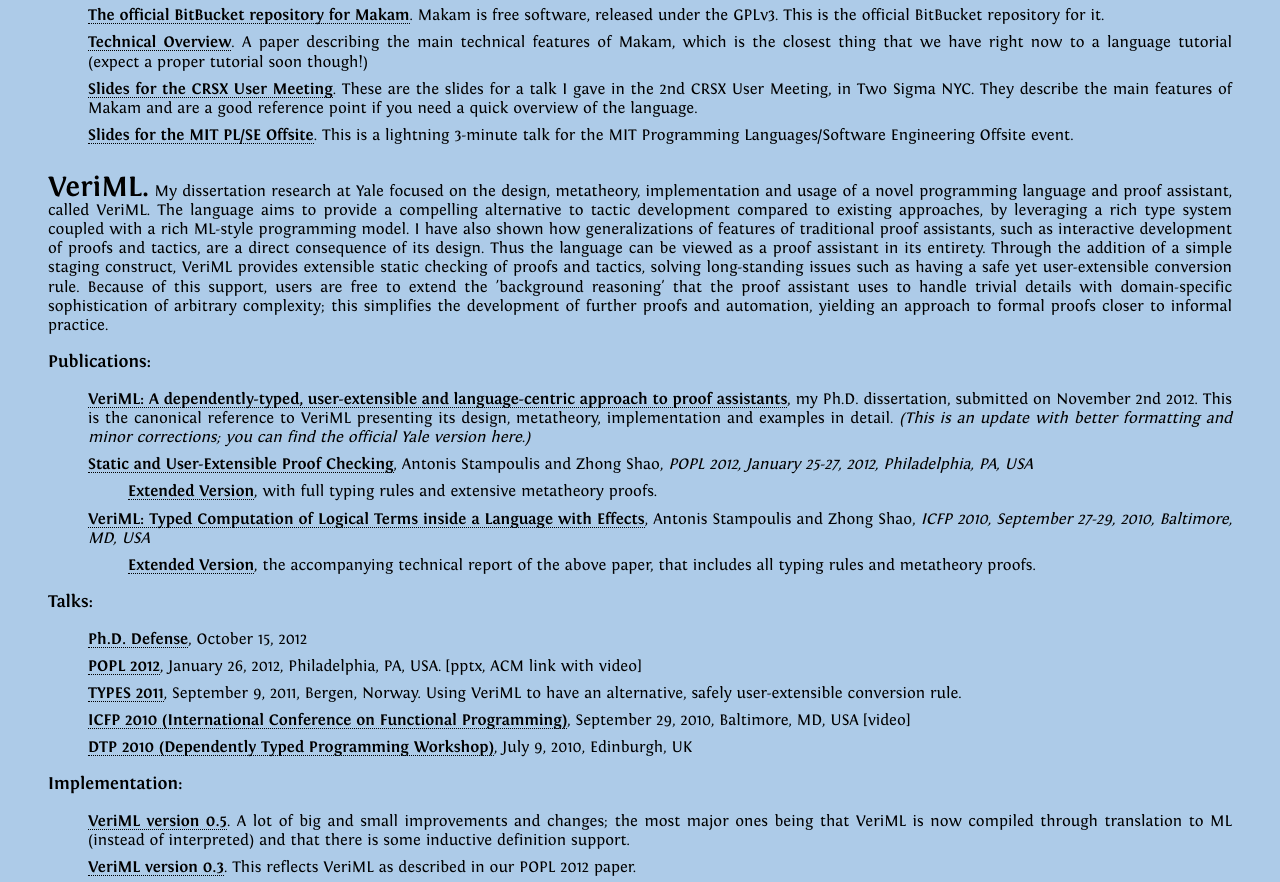
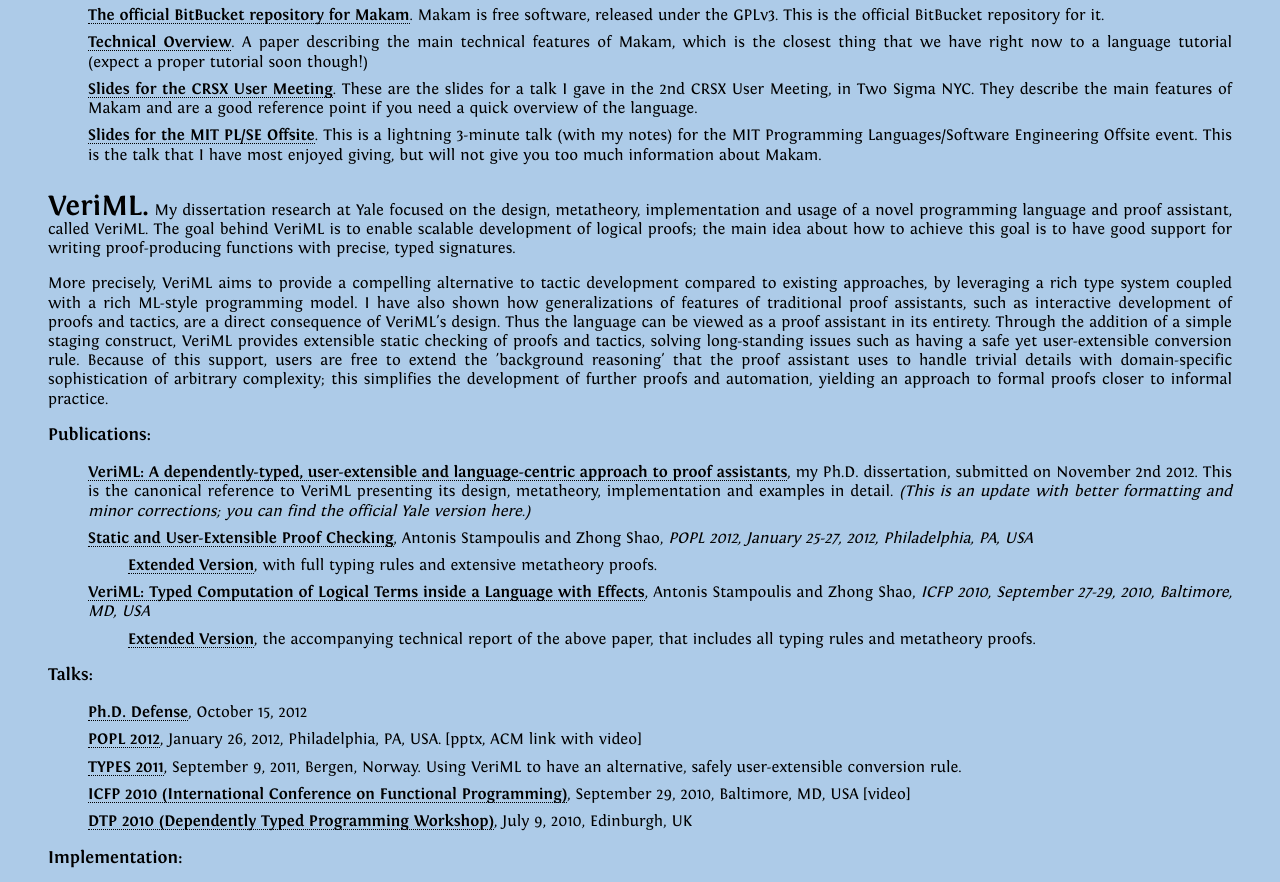
Before and after one commit to astampoulis/astampoulis.github.io, a plain HTML site: page index.html in a window 1280 px wide. Shown: the part 1080-1962 px from the top of the page. Drawn offline with Linux system fonts and the light colour scheme.

Commit message:
chchchchchchchanges

```diff
--- a/index.html
+++ b/index.html
@@ -244,8 +244,8 @@
 	</li>
 	<li><a href="makam/slides-lightning.pdf"
 	       onClick="javascript:_gaq.push['_trackPageView', '/makam/slides_lightning']">
-	    <span class="title">Slides for the MIT PL/SE Offsite</span></a>. This is a lightning 3-minute talk for the MIT Programming Languages/Software Engineering Offsite
-	  event.
+	    <span class="title">Slides for the MIT PL/SE Offsite</span></a>. This is a lightning 3-minute talk (with my notes) for the MIT Programming
+	  Languages/Software Engineering Offsite event. This is the talk that I have most enjoyed giving, but will not give you too much information about Makam.
 	</li>
       </ul>
 
@@ -253,12 +253,17 @@
       <span class="big-title">VeriML.</span>
       My dissertation research at Yale focused on the design, metatheory,
       implementation and usage of a novel programming language and proof
-      assistant, called VeriML. The language aims to provide a compelling
+      assistant, called VeriML. The goal behind VeriML is to enable scalable development of logical proofs; the main idea
+      about how to achieve this goal is to have good support for writing proof-producing functions with precise, typed signatures.
+      </p>
+
+      <p>
+      More precisely, VeriML aims to provide a compelling
       alternative to tactic development compared to existing approaches,
       by leveraging a rich type system coupled with a rich ML-style programming
       model. I have also shown how generalizations of features of traditional
       proof assistants, such as interactive development of proofs and
-      tactics, are a direct consequence of its design. Thus the language can
+      tactics, are a direct consequence of VeriML's design. Thus the language can
       be viewed as a proof assistant in its entirety. Through the addition
       of a simple staging construct, VeriML provides extensible static
       checking of proofs and tactics, solving long-standing issues such
```
